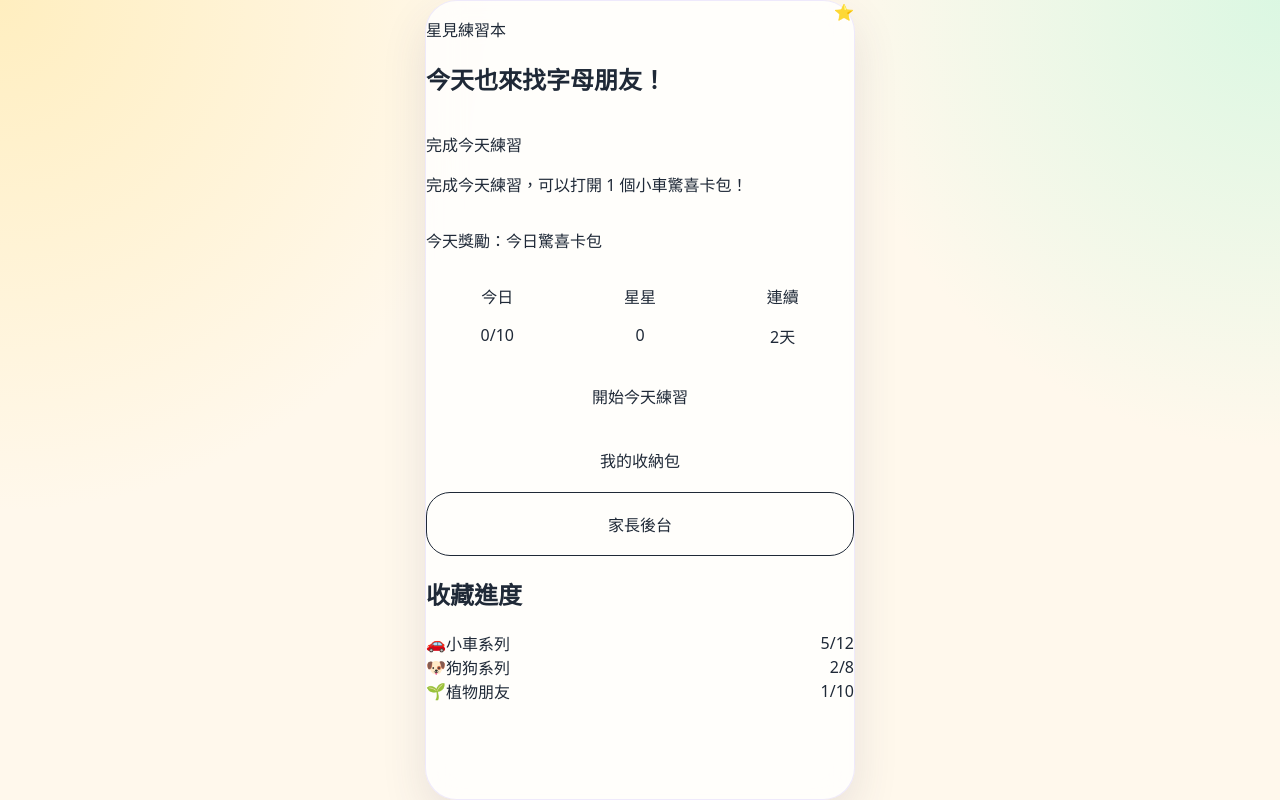
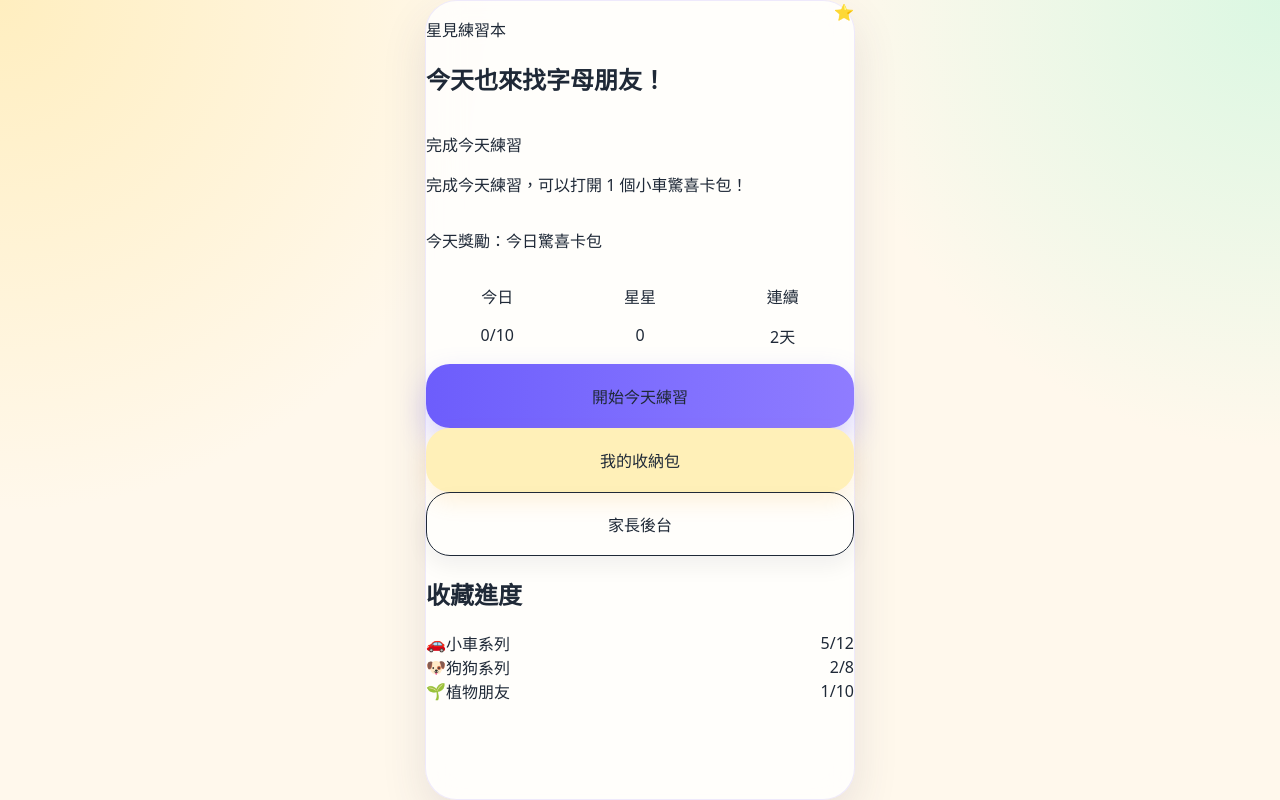
Before and after one commit to daisanity-svg/star-practice-pwa, a Next.js app: page / in a window 1280 px wide. Built offline with nearby package versions, Linux system fonts and the light colour scheme; no server answers; the database is empty.

Commit message:
Improve kid button visual style

```diff
--- a/components/KidButton.tsx
+++ b/components/KidButton.tsx
@@ -9,15 +9,15 @@ type KidButtonProps = ButtonHTMLAttributes<HTMLButtonElement> & {
 };
 
 const toneClass = {
-  primary: 'bg-grape text-white shadow-soft',
-  mint: 'bg-mint text-emerald-900',
-  butter: 'bg-butter text-amber-900',
-  sky: 'bg-skysoft text-blue-900',
-  white: 'bg-white text-ink border border-slate-100'
+  primary: 'bg-gradient-to-r from-[#6d5dfc] to-[#8f7cff] text-white shadow-[0_14px_30px_rgba(109,93,252,0.28)]',
+  mint: 'bg-[#d9fae8] text-emerald-900 shadow-[0_10px_22px_rgba(16,185,129,0.12)]',
+  butter: 'bg-[#fff0b8] text-amber-950 shadow-[0_10px_22px_rgba(245,158,11,0.12)]',
+  sky: 'bg-[#dff0ff] text-blue-950 shadow-[0_10px_22px_rgba(59,130,246,0.12)]',
+  white: 'bg-white text-ink border border-slate-200 shadow-[0_10px_22px_rgba(15,23,42,0.06)]'
 };
 
 export function KidButton({ href, children, tone = 'primary', className = '', type = 'button', ...buttonProps }: KidButtonProps) {
-  const classes = `tap-target flex items-center justify-center px-6 text-center text-xl font-bold active:scale-[0.98] transition ${toneClass[tone]} ${className}`;
+  const classes = `tap-target flex items-center justify-center gap-2 px-6 text-center text-xl font-black active:scale-[0.98] transition ${toneClass[tone]} ${className}`;
 
   if (href) {
     return (
```
